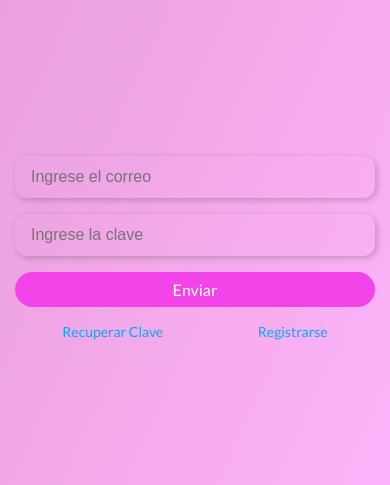
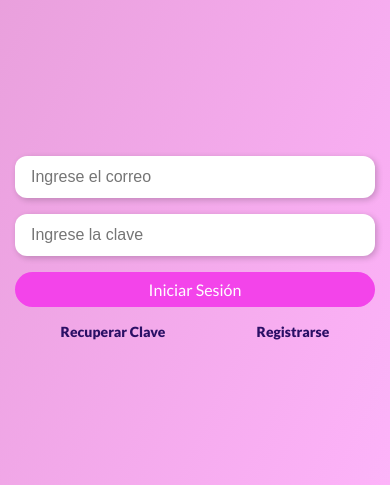
Before and after one commit to pebehv/RetirATI-develop, a Django app: page /login/ in a window 390 px wide. Shown: the part 359-844 px from the top of the page. Run offline with Django 5.2, Linux system fonts and the light colour scheme.

Commit message:
ajustes en login, setting y edit

```diff
--- a/funATI/funATIAPP/static/css/edit.css
+++ b/funATI/funATIAPP/static/css/edit.css
@@ -362,7 +362,7 @@ body {
     width: 40px;
     height: 40px;
 }
-
+/*
 .sidebar-logo::after {
     content: "HG";
     font-size: 16px;
@@ -378,7 +378,7 @@ body {
     display: flex;
     align-items: center;
     justify-content: center;
-}
+}*/
 
 .sidebar-nav {
     gap: 10px;
--- a/funATI/funATIAPP/static/css/login.css
+++ b/funATI/funATIAPP/static/css/login.css
@@ -52,6 +52,7 @@ body {
   box-shadow: 2px 2px 6px rgba(0, 0, 0, 0.2);
   outline: none;
   color: var(--text-primary);
+  background-color: white;
 }
 
 /* Botón de enviar */
@@ -82,7 +83,9 @@ body {
 }
 
 .login-links a {
-  color: #00aaff;
+  color: #2a0f65;
+  font-weight: 900;
+  /*color: #00aaff;*/
   text-decoration: none;
 }
 
--- a/funATI/funATIAPP/templates/login.html
+++ b/funATI/funATIAPP/templates/login.html
@@ -11,7 +11,7 @@
         {% csrf_token %}
         <input type="email" name="email" placeholder="Ingrese el correo" required />
         <input type="password" name="password" placeholder="Ingrese la clave" required />
-        <button type="submit">Enviar</button>
+        <button type="submit">Iniciar Sesión</button>
     </form>
 
     {% if error %}
--- a/funATI/funATIAPP/templates/settings.html
+++ b/funATI/funATIAPP/templates/settings.html
@@ -92,7 +92,7 @@
             <div class="button-group">
                 <div class="button-left">
                     <button type="button" class="btn btn-secondary" onclick="changePassword()">Cambiar contraseña</button>
-                    <a href="{% url 'funATIAPP:logout' %}" class="btn btn-secondary">Cerrar sesión</a>
+                    <a href="{% url 'funATIAPP:logout' %}" class="btn btn-secondary close">Cerrar sesión</a>
                 </div>
                 <button type="submit" class="btn btn-save">Guardar</button>
             </div>
```
Also changed, not shown: funATI/funATIAPP/static/css/settings.css (+6 -3 lines), funATI/db.sqlite3.
